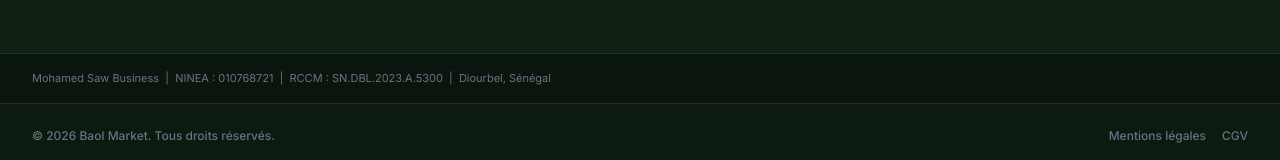
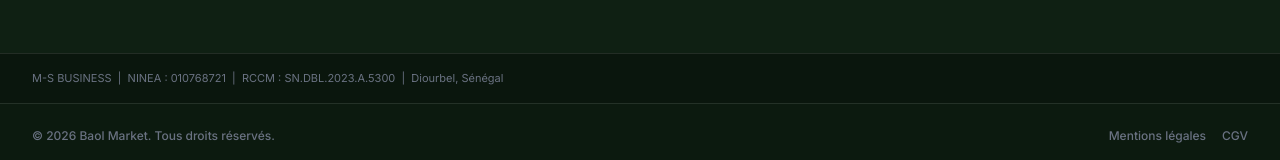
Before and after one commit to ndourmouhammad/baol-market, a Next.js app: page / in a window 1280 px wide. Shown: the part 2025-2185 px from the top of the page. Built offline with nearby package versions, Linux system fonts and the light colour scheme; no server answers; the database is empty.

Commit message:
feat: add Footer component with navigation links, contact info, and legal details

```diff
--- a/components/Footer.tsx
+++ b/components/Footer.tsx
@@ -130,7 +130,7 @@ export default function Footer() {
       <div className="border-t border-white/10 bg-black/30">
         <div className="max-w-7xl mx-auto px-4 sm:px-6 lg:px-8 py-4">
           <p className="text-[11px] text-gray-500 text-center md:text-left">
-            Mohamed Saw Business &nbsp;|&nbsp; NINEA : 010768721 &nbsp;|&nbsp; RCCM : SN.DBL.2023.A.5300 &nbsp;|&nbsp; Diourbel, Sénégal
+            M-S BUSINESS &nbsp;|&nbsp; NINEA : 010768721 &nbsp;|&nbsp; RCCM : SN.DBL.2023.A.5300 &nbsp;|&nbsp; Diourbel, Sénégal
           </p>
         </div>
       </div>
```
